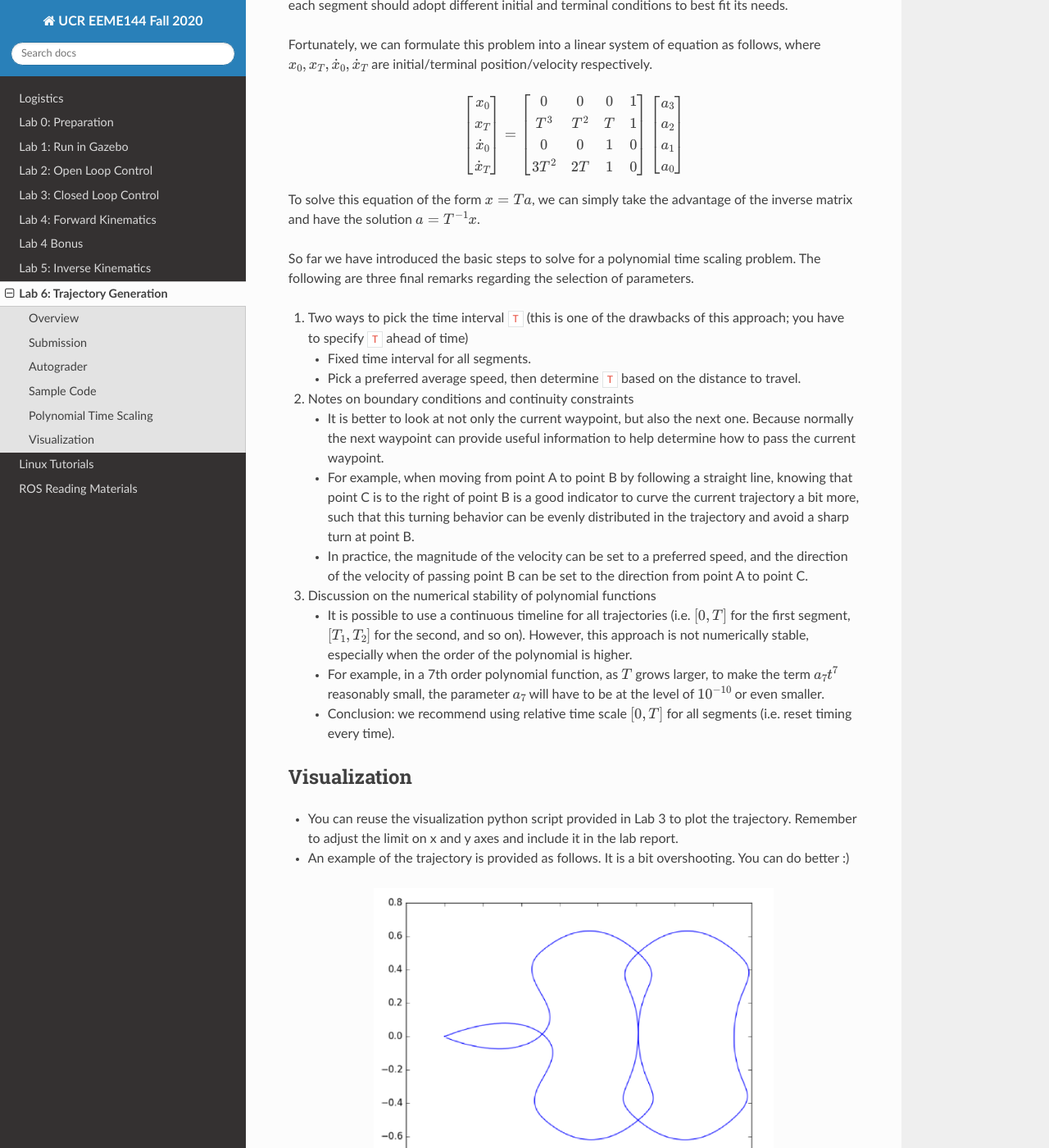
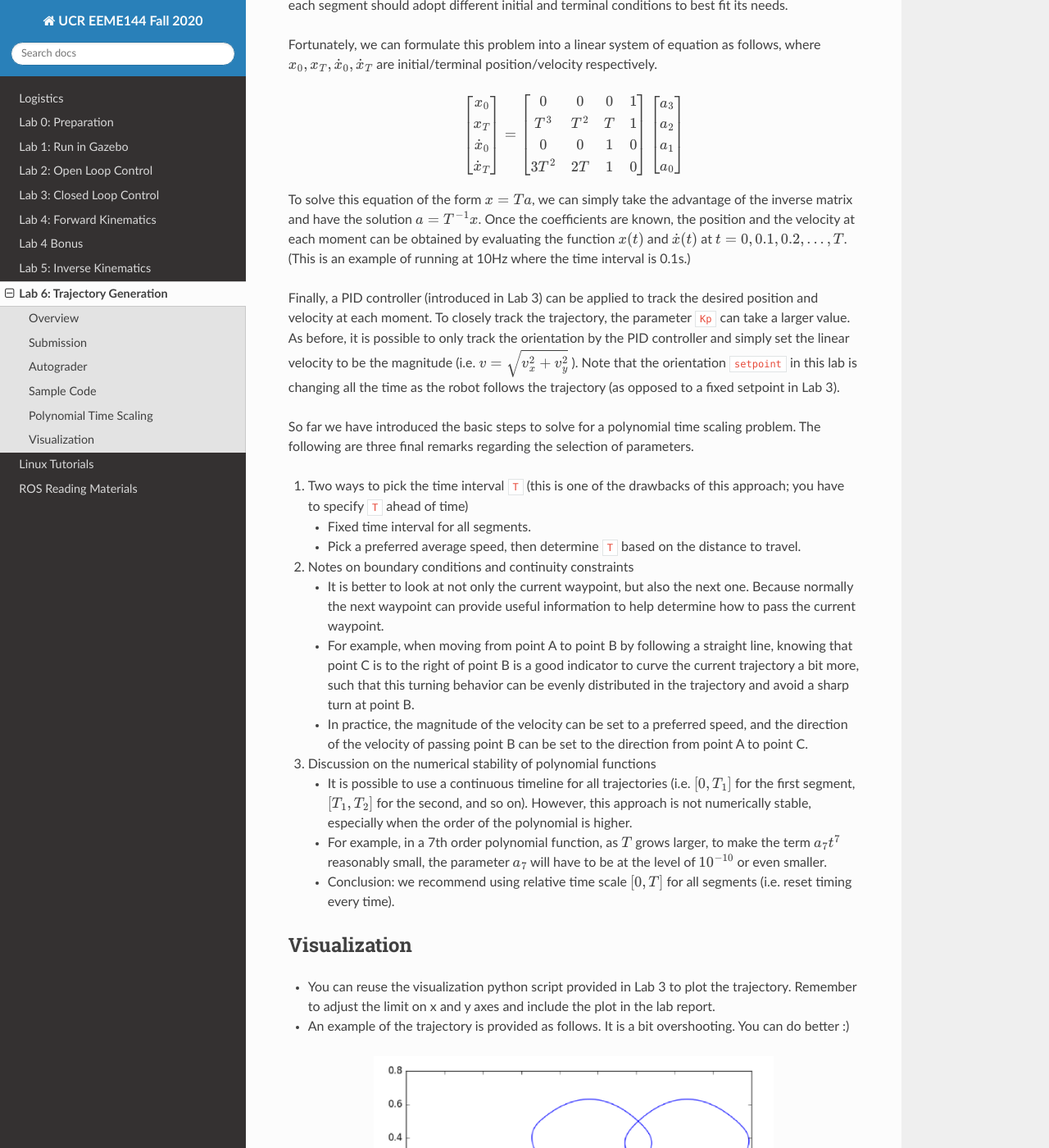
Before and after one commit to UCR-Robotics/ee144, a Sphinx documentation site: the page built from docs/lab6.rst, in a window 1280 px wide and 1400 px high, scrolled down 2326 px. Shown: the whole window at 82% size. Built offline with Sphinx 7.4.7 and the Read the Docs theme 2.0.0, drawn with Linux system fonts in a browser that asks for light colours.

Commit message:
update lab6 with pid controller step

```diff
--- a/docs/lab6.rst
+++ b/docs/lab6.rst
@@ -148,6 +148,16 @@ where :math:`x_0, x_T, \dot{x}_0, \dot{x}_T` are initial/terminal position/veloc
 
 To solve this equation of the form :math:`x = Ta`, we can simply take the advantage of the inverse matrix
 and have the solution :math:`a = T^{-1}x`.
+Once the coefficients are known, the position and the velocity at each moment can be obtained by evaluating
+the function :math:`x(t)` and :math:`\dot{x}(t)` at :math:`t = 0, 0.1, 0.2, ..., T`.
+(This is an example of running at 10Hz where the time interval is 0.1s.)
+
+Finally, a PID controller (introduced in Lab 3) can be applied to track the desired position and velocity
+at each moment. To closely track the trajectory, the parameter ``Kp`` can take a larger value.
+As before, it is possible to only track the orientation by the PID controller and
+simply set the linear velocity to be the magnitude (i.e. :math:`v = \sqrt{v_x^2 + v_y^2}` ).
+Note that the orientation ``setpoint`` in this lab is changing all the time as the robot follows the trajectory
+(as opposed to a fixed setpoint in Lab 3).
 
 So far we have introduced the basic steps to solve for a polynomial time scaling problem.
 The following are three final remarks regarding the selection of parameters.
@@ -176,7 +186,7 @@ The following are three final remarks regarding the selection of parameters.
 #. Discussion on the numerical stability of polynomial functions
 
    - It is possible to use a continuous timeline for all trajectories
-     (i.e. :math:`[0, T]` for the first segment, :math:`[T_1, T_2]` for the second, and so on).
+     (i.e. :math:`[0, T_1]` for the first segment, :math:`[T_1, T_2]` for the second, and so on).
      However, this approach is not numerically stable, especially when the order of the polynomial is higher.
 
    - For example, in a 7th order polynomial function, as :math:`T` grows larger,
@@ -190,7 +200,7 @@ Visualization
 -------------
 
 - You can reuse the visualization python script provided in Lab 3 to plot the trajectory.
-  Remember to adjust the limit on x and y axes and include it in the lab report.
+  Remember to adjust the limit on x and y axes and include the plot in the lab report.
 
 - An example of the trajectory is provided as follows.
   It is a bit overshooting. You can do better :)
```
